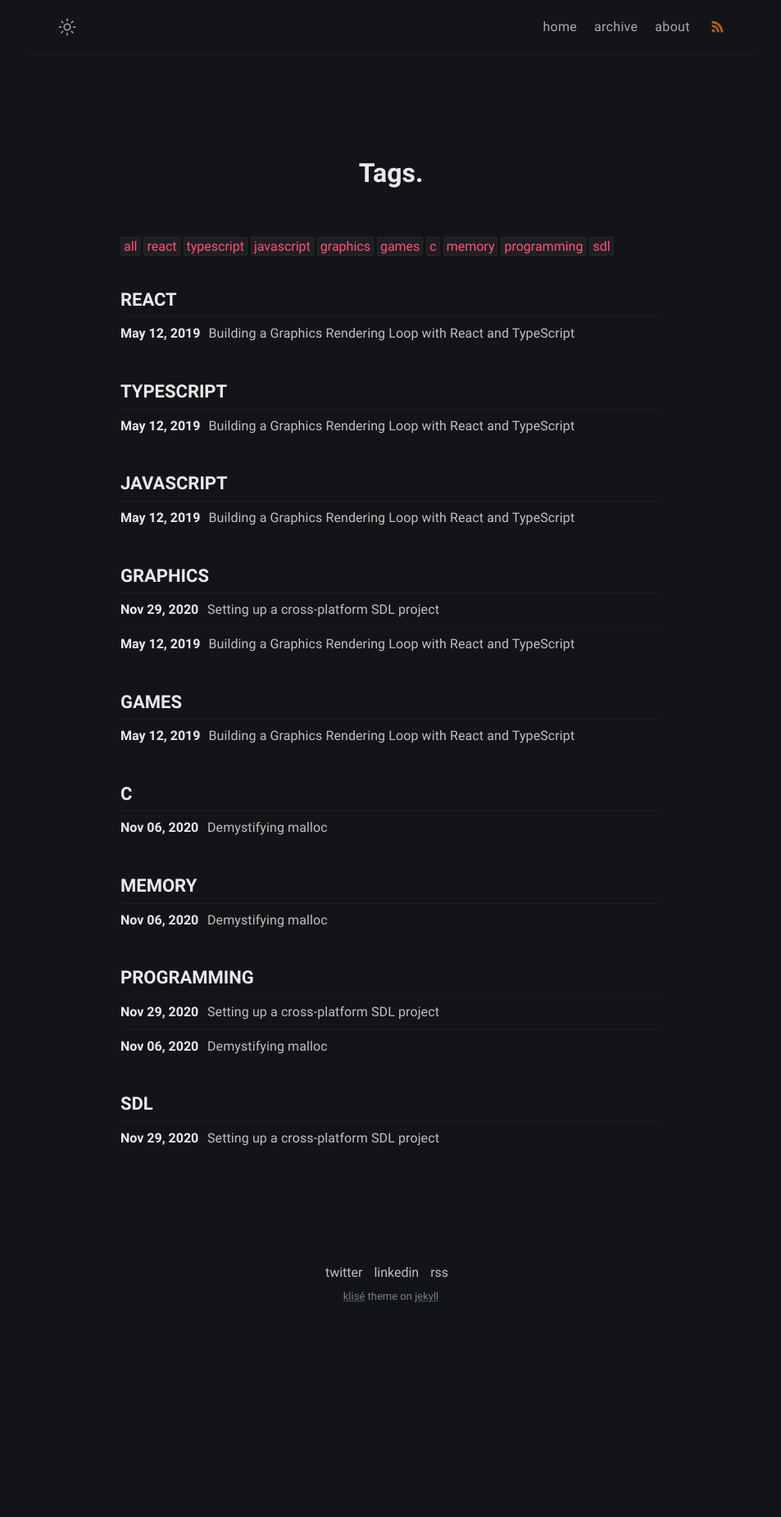
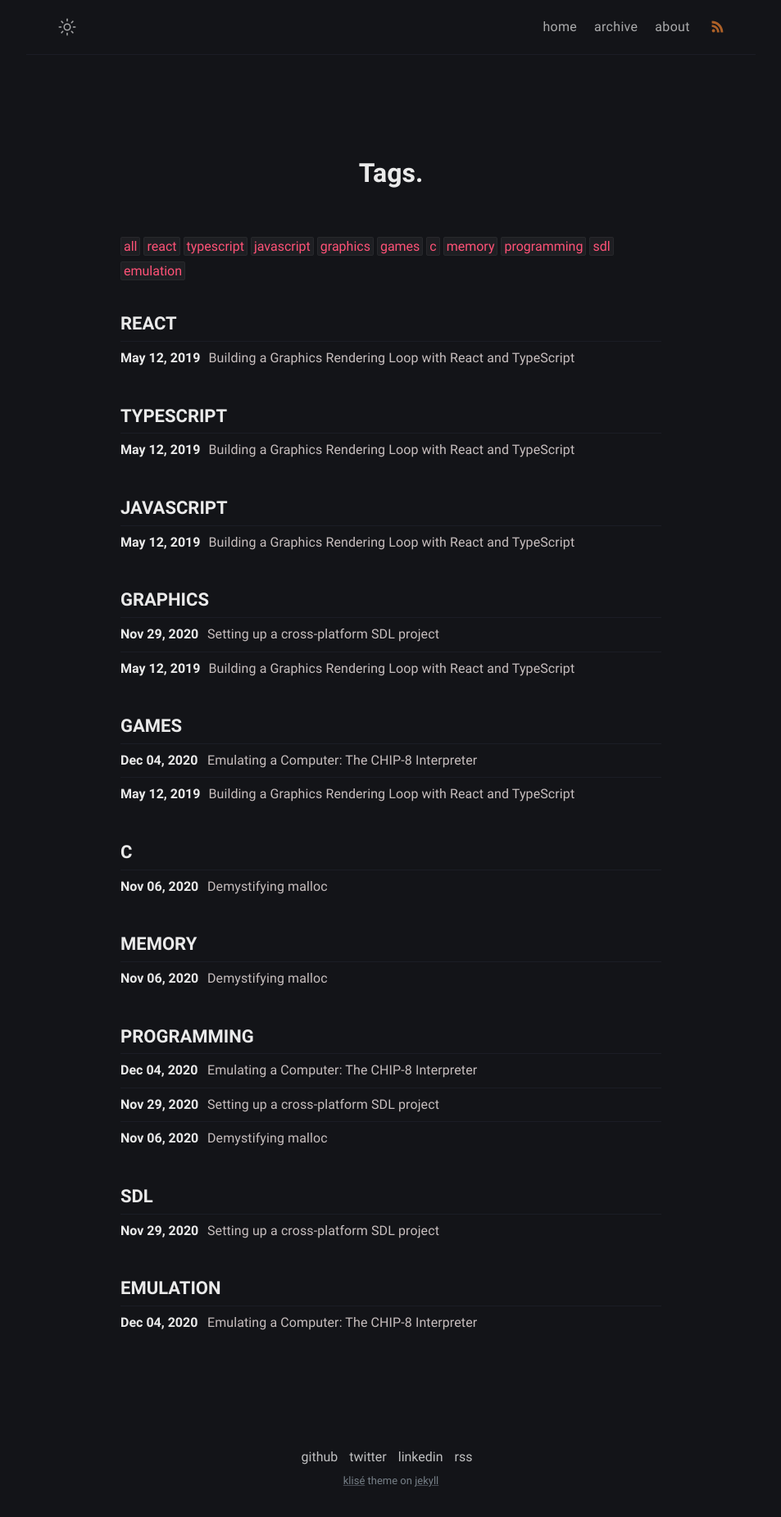
Before and after one commit to rivergillis/jekyll-blog, a Jekyll site: the page built from tags.html, in a window 1280 px wide. Shown: the whole page at 82% size, without its empty margins (163-1116 px from the left). Built offline with Jekyll 4.4.1, drawn with Linux system fonts in a browser that asks for light colours; before the commit the page ends 1626 px from its top, so only the background shows below that; part of the change alters nothing that is shown.

Commit message:
Add chip-8 emu part 1

````diff
--- a/_includes/footer.html
+++ b/_includes/footer.html
@@ -1,4 +1,5 @@
 <footer class="footer">
+  <a class="footer_item" href="https://github.com/rivergillis">github</a>
   <a class="footer_item" href="https://twitter.com/rivergillis">twitter</a>
   <a class="footer_item" href="https://www.linkedin.com/in/rivergillis/">linkedin</a>
   <a class="footer_item" href="/feed.xml">rss</a>
--- /dev/null
+++ b/_posts/2020-12-04-emulating-a-computer-part-1.md
@@ -0,0 +1,326 @@
+---
+layout: post
+title: "Emulating a Computer: The CHIP-8 Interpreter"
+tags: [programming, emulation, games]
+date: 2020-12-04 16:42 -0800
+description: How to write a CHIP-8 emulator.
+---
+
+![Tetris](/assets/img/tetris.gif)
+
+For several reasons, emulation has always fascinated me. A program that executes other programs sounds like such a cool concept. It really feels like you're getting your money's worth out of writing it! Beyond that, it definitely feels like you're *building* a computer within software. I really enjoyed learning about computer architecture and writing some basic HDL code, but emulation is a much more straightforward way of achieving a similar feeling of generating a machine. I've also always had this goal of knowing exactly how *Super Mario World* worked, ever since I first saw it as a kid. Because of this, writing a SNES/SFC emulator has been on my mind for a while. I decided recently that it was time to take a [step forward](https://github.com/rivergillis/chip-8) towards making this happen.
+
+So let's take a look at writing an emulator. A simple, but complete example would involve CHIP-8.
+
+[CHIP-8](https://en.wikipedia.org/wiki/CHIP-8) is actually a programming language. It's really simple too, there's only [35 opcodes](http://devernay.free.fr/hacks/chip8/C8TECH10.HTM#3.0). To write an interpreter for it, we pretty much just need to write a program that can execute all 35 different instructions. The *emulation* aspect of this comes from the bits you wouldn't normally find in a programming language interpreter. We need a way to display graphics, process user input, play audio, and we need to simulate the hardware mechanisms of a CHIP-8 machine. Things like registers and memory need to be taken into account during execution, and we also need to be careful about timing.
+
+Let's start! For this project, we'll be using C++. This should be fairly trivial to translate into other languages. If you want to take a look at the complete source, see the [project repository](https://github.com/rivergillis/chip-8).
+
+First, a basic main loop. We'll ignore emulating timing for now.
+
+```cpp
+// main.cpp
+
+void Run() {
+  CpuChip8 cpu;
+  cpu.Initialize("/path/to/program/file");
+  bool quit = false;
+  while (!quit) {
+    cpu.RunCycle();
+  }
+}
+
+int main(int argc, char** argv) {
+  try {
+    Run();
+  } catch (const std::exception& e) {
+    std::cerr << "ERROR: " << e.what();
+    return 1;
+  }
+}
+```
+
+Our `CpuChip8` class will encapsulate the state of our virtual machine and interpreter. Now if we implement `RunCycle` and `Initialize` we'll have ourselves a basic emulator skeleton. We now need to discuss the phsyical system we're emulating.
+
+Our CHIP-8 system will be the [Telmac 1800](https://en.wikipedia.org/wiki/Telmac_1800). We've got ourselves a pool of 4K of memory, a 64x32 1-bit display, and the ability to beep. *Nice*. The CHIP-8 interpreter itself is implemented via a virtual machine. We need to keep track of a stack, sixteen 8-bit registers (named V0 through VF), a 12-bit index register (named I), a program counter, two 8-bit timers, and a 16-frame stack.
+
+The canonical memory map looks like this:
+```
+0x000 |--------------------|
+      | Interpreter memory |
+      |                    |
+0x050 | Built-in fontset   |
+0x200 |--------------------|
+      |                    |
+      |                    |
+      | Program memory     |
+      | and dynamic allocs |
+      |                    |
+      |                    |
+0xFFF |--------------------|
+```
+
+You'll notice there's no explicit stack here. The program actually doesn't have a stack to address, that's only used by the interpreter to implement jumping to functions and back. With this in mind we can draw up a header.
+
+```cpp
+// cpu_chip8.h
+
+class CpuChip8 {
+ public:
+  public Initialize(const std::string& rom);
+  void RunCycle();
+
+ private:
+  // Fills out instructions_.
+  void BuildInstructionSet();
+
+  using Instruction = std::function<void(void)>;
+  std::unordered_map<uint16_t, Instruction>> instructions_;
+
+  uint16_t current_opcode_;
+
+  uint8_t memory_[4096];  // 4K
+  uint8_t v_register_[16];
+
+  uint16_t index_register_;
+  // Points to the next instruction in memory_ to execute.
+  uint16_t program_counter_;
+
+  // 60Hz timers.
+  uint8_t delay_timer_;
+  uint8_t sound_timer_;
+
+  uint16_t stack_[16];
+  // Points to the next empty spot in stack_.
+  uint16_t stack_pointer_;
+
+  // 0 when not pressed.
+  uint8_t keypad_state_[16];
+};
+```
+
+We use excplicit integer types to ensure values are over/underflowed correctly. We need to use 16-bit types for 12-bit values. We also have 16 digital input keys, which we store as either on or off within this class. When we hook up input, we'll find a way to feed that into the class between cycles. The opcode is made easy by the fact that all CHIP-8 instructions are 2 bytes long.
+
+So that gives us 0xFFFF=64k possible instructions (though many are unused). We can actually store every possible instruction in a map so that when we fetch an opcode we are able to immediately execute it by calling the associated `Instruction` in `instructions_`. Since we don't bind much data to the functions, which should be able to fit the entire instruction map in cache!
+
+Our `Initialize` function is where to set up the memory map described above:
+
+```cpp
+// cpu_chip8.cpp
+
+CpuChip8::Initialize(const std::string& rom) {
+  current_opcode_ = 0;
+  std::memset(memory_, 0, 4096);
+  std::memset(v_registers_, 0, 16);
+  index_register_ = 0;
+  // Program memory begins at 0x200.
+  program_counter_ = 0x200;
+  delay_timer_ = 0;
+  sound_timer_ = 0;
+  std::memset(stack_, 0, 16);
+  stack_pointer_ = 0;
+  std::memset(keypad_state_, 0, 16);
+
+  uint8_t chip8_fontset[80] =
+  {
+    0xF0, 0x90, 0x90, 0x90, 0xF0, // 0
+    0x20, 0x60, 0x20, 0x20, 0x70, // 1
+    0xF0, 0x10, 0xF0, 0x80, 0xF0, // 2
+    0xF0, 0x10, 0xF0, 0x10, 0xF0, // 3
+    0x90, 0x90, 0xF0, 0x10, 0x10, // 4
+    0xF0, 0x80, 0xF0, 0x10, 0xF0, // 5
+    0xF0, 0x80, 0xF0, 0x90, 0xF0, // 6
+    0xF0, 0x10, 0x20, 0x40, 0x40, // 7
+    0xF0, 0x90, 0xF0, 0x90, 0xF0, // 8
+    0xF0, 0x90, 0xF0, 0x10, 0xF0, // 9
+    0xF0, 0x90, 0xF0, 0x90, 0x90, // A
+    0xE0, 0x90, 0xE0, 0x90, 0xE0, // B
+    0xF0, 0x80, 0x80, 0x80, 0xF0, // C
+    0xE0, 0x90, 0x90, 0x90, 0xE0, // D
+    0xF0, 0x80, 0xF0, 0x80, 0xF0, // E
+    0xF0, 0x80, 0xF0, 0x80, 0x80  // F
+  };
+  // Load the built-in fontset into 0x050-0x0A0
+  std::memcpy(memory_ + 0x50, chip8_fontset, 80);
+
+  // Load the ROM into program memory.
+  std::ifstream input(filename, std::ios::in | std::ios::binary);
+  std::vector<uint8_t> bytes(
+         (std::istreambuf_iterator<char>(input)),
+         (std::istreambuf_iterator<char>()));
+  if (bytes.size() > kMaxROMSize) {
+    throw std::runtime_error("File size is bigger than max rom size.");
+  } else if (bytes.size() <= 0) {
+    throw std::runtime_error("No file or empty file.");
+  }
+  std::memcpy(memory_ + 0x200, bytes.data(), bytes.size());
+
+  BuildInstructionSet();
+}
+```
+
+Don't worry about trying to read that file loading code, the C++ iostream library is kind of ridiculous. The gist of it here is that we set everything to 0 and load things into memory that need to be loaded. The fontset here is a series of 16 built-in sprites that programs can reference as they want. We'll go over how that memory forms sprites later on when we worry about graphics. Our goal is that once `Initialize` complete we're set up to execute a user program.
+
+Let's build out a basic `RunCycle` so that we have a better idea of out to write `BuildInstructionSet`. If you remember any basic computer architecture, a cycle has a few phases. First you fetch the instruction, then you decode it, then you execute it.
+
+```cpp
+// cpu_chip8.cpp
+
+void CpuChip8::RunCycle() {
+  // Read in the big-endian opcode word.
+  current_opcode_ = memory_[program_counter_] << 8 |
+    memory_[program_counter_ + 1];
+
+  auto instr = instructions_.find(current_opcode_);
+  if (instr != instructions_.end()) {
+    instr->second();
+  } else {
+    throw std::runtime_error("Couldn't find instruction for opcode " +
+      std::to_string(current_opcode_));
+  }
+
+  // TODO: Update sound and delay timers.
+}
+```
+
+This is pretty much just a map lookup to find the function to execute. The one weird bit here is how we read in the next opcode. CHIP-8 uses a big-endian archicture, which means the most-significant part of the word comes first, followed by the least significant part of the word. This is reversed in modern x86-based systems.
+
+```
+Memory location 0x000: 0xFF
+Memory location 0x001: 0xAB
+
+Big endian interpretation:    0xFFAB
+Little endian interpretation: 0xABFF
+```
+
+Note that we don't alter the program counter within `RunCycle`. This is done on a function-by-function base, so we leave that to the implementation of the particular `Instruction`. Also, since we chose to define `Instruction` as a function pointer without any arguments, we're going to have to bind those to the function itself. This requires more work in the initial set-up, but means we completely remove the instruction-decode phase on `RunCycle`.
+
+Let's dig into the meat of the interpreter, `BuildInstructionSet`. I wont list the implementations for every function here, but you can find that in the [repository for this project](https://github.com/rivergillis/chip-8). I highly recommend coding this alongside something like [Cowgod's technical reference](http://devernay.free.fr/hacks/chip8/C8TECH10.HTM#3.1).
+
+```cpp
+// cpu_chip8.cpp
+
+#define NEXT program_counter_ += 2
+#define SKIP program_counter_ += 4
+
+void CpuChip8::BuildInstructionSet() {
+  instructions_.clear();
+  instructions_.reserve(0xFFFF);
+
+  instructions_[0x00E0] = [this]() { frame_.SetAll(0); NEXT; }; // CLS
+  instructions_[0x00EE] = [this]() {
+    program_counter_ = stack_[--stack_pointer_] + 2;  // RET
+  };
+
+  for (int opcode = 0x1000; opcode < 0xFFFF; opcode++) {
+    uint16_t nnn =  opcode & 0x0FFF;
+    uint8_t kk =    opcode & 0x00FF;
+    uint8_t x =     (opcode & 0x0F00) >> 8;
+    uint8_t y =     (opcode & 0x00F0) >> 4;
+    uint8_t n =     opcode & 0x000F;
+    if ((opcode & 0xF000) == 0x1000) {
+      instructions_[opcode] = GenJP(nnn);
+    } else if ((opcode & 0xF000) == 0x2000)) {
+      instructions_[opcode] = GenCALL(nnn);
+    }
+    // ...
+}
+```
+
+Each instruction may encode some parameters, which we decode and use when needed. We could use `std::bind` here to generate the `std::function`s, in this case I chose to define `Gen[INSTRUCTION_NAME]` functions which will return the functions as lambdas with all of the data bound. Lets look at some of the more interesting functions:
+
+```cpp
+// cpu_chip8.cpp
+
+CpuChip8::Instruction CpuChip8::GenJP(uint16_t addr) {
+  return [this, addr]() {  program_counter_ = addr; };
+}
+```
+
+When we JP to an address, we just set the program counter to the address. That'll cause the next cycle to execute the instruction at that point.
+
+```cpp
+// cpu_chip8.cpp
+
+CpuChip8::Instruction CpuChip8::GenCALL(uint16_t addr) {
+  return [this, addr]() {
+    stack_[stack_pointer_++] = program_counter_;
+    program_counter_ = addr;
+  };
+}
+```
+
+We do the same thing when we CALL a function at an address. Here, however, we need to provide a way to later return from the callsite. To do this, we store the current program counter onto the stack.
+
+```cpp
+// cpu_chip8.cpp
+
+CpuChip8::Instruction CpuChip8::GenSE(uint8_t reg, uint8_t val) {
+  return [this, reg, val]() {
+    v_registers_[reg] == val ? SKIP : NEXT;
+  };
+}
+```
+
+SE mean "skip if the immediate value is equal to the value in the provided register". The instruction receives the V register to dereference, and we set the program counter accordingly.
+
+```cpp
+// cpu_chip8.cpp
+
+CpuChip8::Instruction CpuChip8::GenADD(uint8_t reg_x, uint8_t reg_y) {
+  return [this, reg_x, reg_y]() {
+    uint16_t res = v_registers_[reg_x] += v_registers_[reg_y];
+    v_registers_[0xF] = res > 0xFF; // set carry
+    v_registers_[reg_x] = res;
+    NEXT;
+  };
+}
+CpuChip8::Instruction CpuChip8::GenSUB(uint8_t reg_x, uint8_t reg_y) {
+  return [this, reg_x, reg_y]() {
+    v_registers_[0xF] = v_registers_[reg_x] > v_registers_[reg_y]; // set not borrow
+    v_registers_[reg_x] -= v_registers_[reg_y];
+    NEXT;
+  };
+}
+```
+
+When adding or subtracting registers, we need to keep track of overflow. If we detect it, we set VF.
+
+```cpp
+// cpu_chip8.cpp
+
+CpuChip8::Instruction CpuChip8::GenLDSPRITE(uint8_t reg) {
+  return [this, reg]() {
+    uint8_t digit = v_registers_[reg];
+    index_register_ = 0x50 + (5 * digit);
+    NEXT;
+  };
+}
+```
+
+Our sprite loading function is fairly trivial, it is used by the program to figure out where a certain digit is within the built-in fontset. Remember we stored our fontset at `0x50` and each character is 5-bytes wide. So we set `I` to `0x50 + 5 * digit`.
+
+```cpp
+// cpu_chip8.cpp
+
+CpuChip8::Instruction CpuChip8::GenSTREG(uint8_t reg) {
+  return [this, reg]() {
+    for (uint8_t v = 0; v <= reg; v++) {
+      memory_[index_register_ + v] = v_registers_[v];
+    }
+    NEXT;
+  };
+}
+CpuChip8::Instruction CpuChip8::GenLDREG(uint8_t reg) {
+  return [this, reg]() {
+    for (uint8_t v = 0; v <= reg; v++) {
+      v_registers_[v] = memory_[index_register_ + v];
+    }
+    NEXT;
+  };
+}
+```
+
+When we interface directly with memory, the user provides the maximum register they'd like to use. For instance if they want to load registers V0, V1, V2 with the values stored sequentially in `MEM[I]` they'd pass in V2 after setting up `I`.
+
+With that, we've got ourselves a CHIP-8 interpreter! Sure, there's no sound or graphics hooked up, but as long as you don't use those functions you should be able to execute some basic test ROMs. In the next part of this series, we'll look at drawing, the most complex operation that the interpreter performs.
````
Also changed, not shown: 4 other files.
